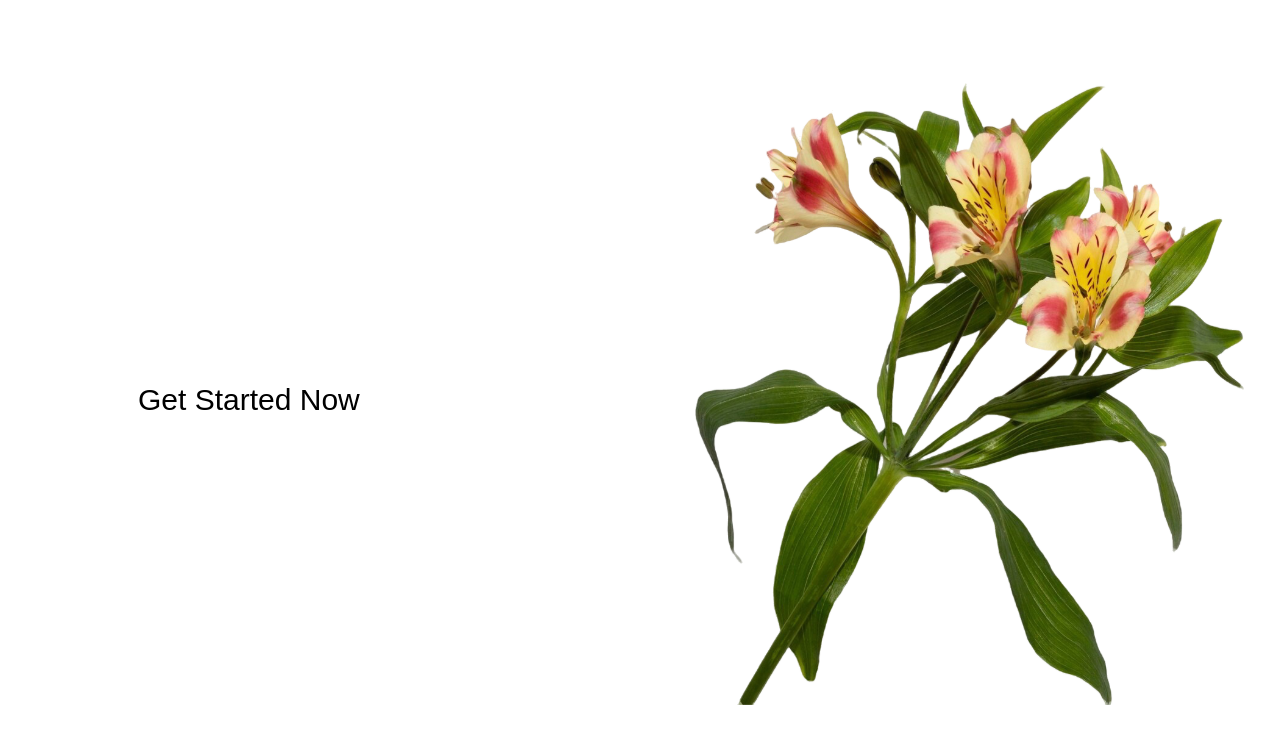
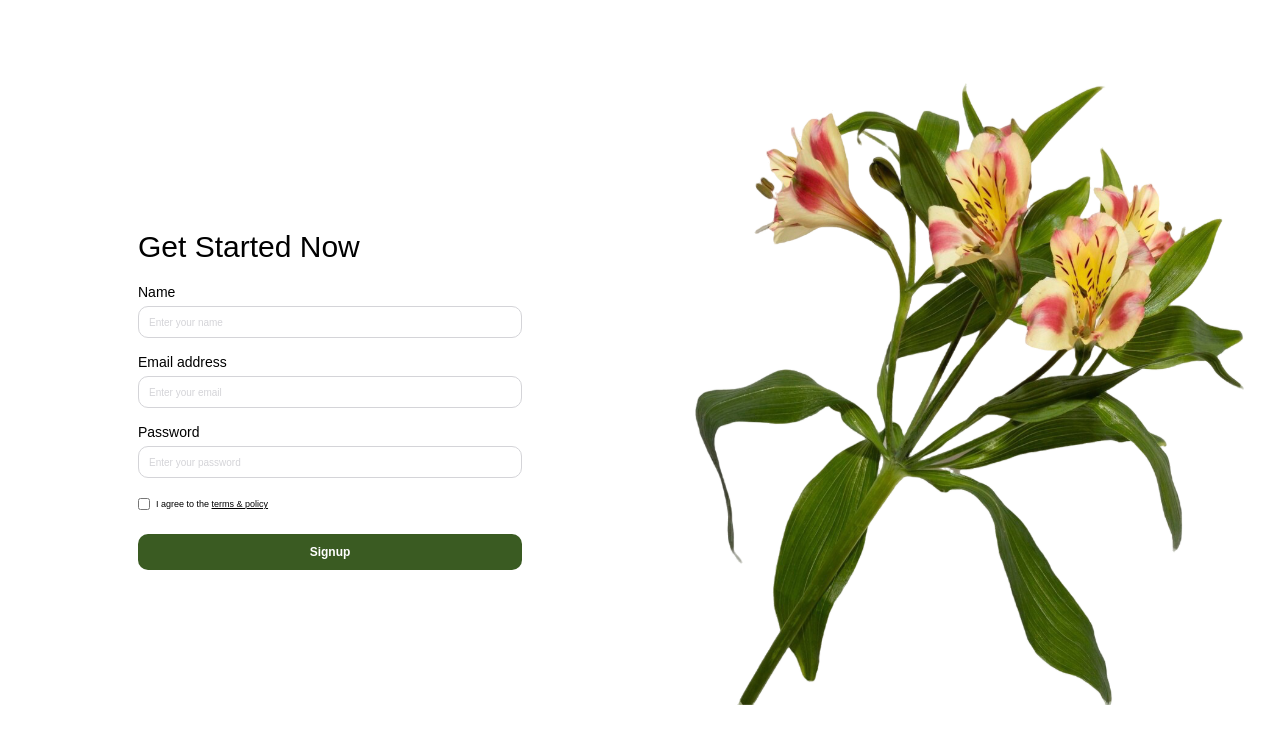
Before and after one commit to gl1tch1ng/appdev1-final-practical-exam, a React (Vite) app: page / in a window 1280 px wide. Shown: the top 744 px of the page. Built offline with nearby package versions, Linux system fonts and the light colour scheme.

Commit message:
Add Sign Up form

```diff
--- a/src/components/SignUp.jsx
+++ b/src/components/SignUp.jsx
@@ -9,6 +9,46 @@ const SignUp = () => {
       <div className={styles.leftSection}>
         <div className={styles.formContainer}>
           <h1 className={styles.title}>Get Started Now</h1>
+
+          <form className={styles.form} onSubmit={(e) => e.preventDefault()}>
+            <div className={styles.inputGroup}>
+              <label className={styles.label}>Name</label>
+              <input
+                type="text"
+                className={styles.input}
+                placeholder="Enter your name"
+              />
+            </div>
+
+            <div className={styles.inputGroup}>
+              <label className={styles.label}>Email address</label>
+              <input
+                type="email"
+                className={styles.input}
+                placeholder="Enter your email"
+              />
+            </div>
+
+            <div className={styles.inputGroup}>
+              <label className={styles.label}>Password</label>
+              <input
+                type="password"
+                className={styles.input}
+                placeholder="Enter your password"
+              />
+            </div>
+
+            <div className={styles.checkboxGroup}>
+              <input type="checkbox" id="terms" className={styles.checkbox} />
+              <label htmlFor="terms" className={styles.checkboxLabel}>
+                I agree to the <span className={styles.underline}>terms & policy</span>
+              </label>
+            </div>
+
+            <button type="submit" className={styles.submitBtn}>
+              Signup
+            </button>
+          </form>
         </div>
       </div>
 
--- a/src/components/SignUp.module.css
+++ b/src/components/SignUp.module.css
@@ -24,10 +24,87 @@
 
 .title {
   color: #000000;
-  font-size: 30px; /* text-3xl */
-  font-weight: 500; /* font-medium */
+  font-size: 30px;
+  font-weight: 500;
   font-family: 'Poppins', sans-serif;
   margin: 0;
+}
+
+.form {
+  display: flex;
+  flex-direction: column;
+  gap: 16px;
+  width: 100%;
+}
+
+.inputGroup {
+  display: flex;
+  flex-direction: column;
+  gap: 6px;
+  width: 100%;
+}
+
+.label {
+  color: #000000;
+  font-size: 14px;
+  font-weight: 500;
+  font-family: 'Poppins', sans-serif;
+}
+
+.input {
+  width: 100%;
+  height: 32px; /* Figma h-8 */
+  padding: 0 10px;
+  border-radius: 10px;
+  border: 1px solid #d4d4d8; /* outline-zinc-300 */
+  outline: none;
+  font-family: 'Poppins', sans-serif;
+  font-size: 10px;
+}
+
+.input::placeholder {
+  color: #d4d4d8; /* text-zinc-300 */
+  font-size: 10px;
+  font-weight: 500;
+}
+
+.checkboxGroup {
+  display: flex;
+  align-items: center;
+  gap: 6px;
+  margin-top: 4px;
+}
+
+.checkbox {
+  width: 12px;
+  height: 12px;
+  accent-color: #000000;
+  cursor: pointer;
+}
+
+.checkboxLabel {
+  color: #000000;
+  font-size: 9px;
+  font-weight: 500;
+  font-family: 'Poppins', sans-serif;
+}
+
+.underline {
+  text-decoration: underline;
+}
+
+.submitBtn {
+  width: 100%;
+  height: 36px; /* Figma h-9 */
+  background-color: #3a5b22; /* lime-900 / #3A5B22 */
+  color: #ffffff;
+  border: none;
+  border-radius: 10px;
+  font-family: 'Poppins', sans-serif;
+  font-size: 12px;
+  font-weight: 700;
+  cursor: pointer;
+  margin-top: 8px;
 }
 
 .rightSection {
```
Also changed, not shown: magdaraog-signup-form.png (added).
